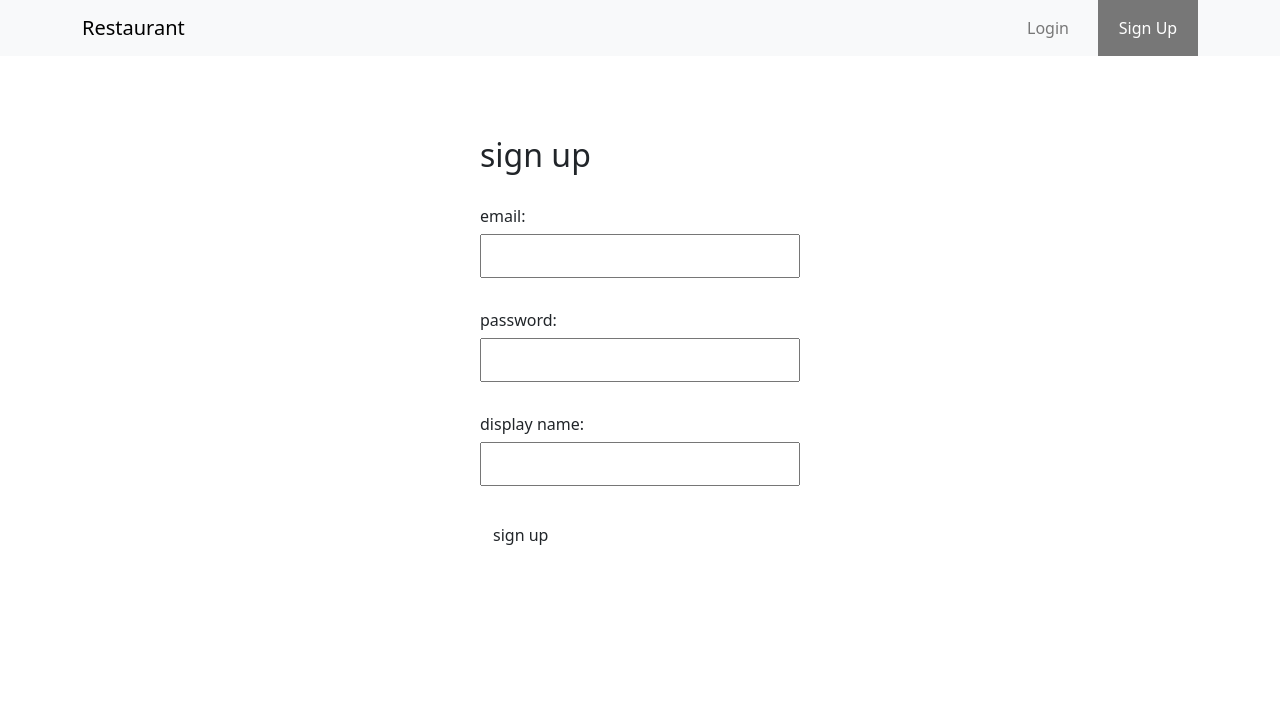
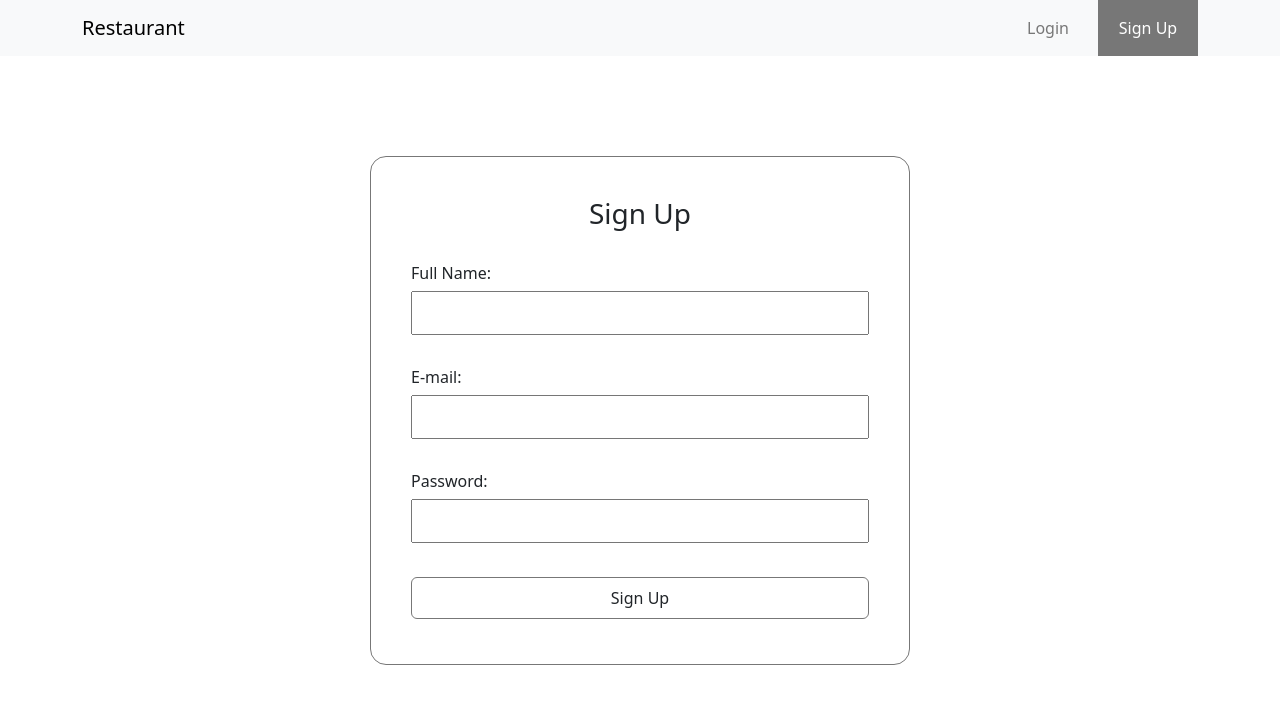
Before and after one commit to zaridatuin/https---github.com-zaridatuin-FinalsBesaDatuin, a React (Create React App) app: page /signup in a window 1280 px wide. Shown: the top 704 px of the page. Built offline with nearby package versions, Linux system fonts and the light colour scheme; no server answers.

Commit message:
login and signup form

```diff
--- a/src/pages/login/Login.js
+++ b/src/pages/login/Login.js
@@ -1,5 +1,5 @@
 import { useState,useRef } from 'react'
-import { useNavigate } from 'react-router-dom'
+import { useNavigate, NavLink } from 'react-router-dom'
 
 // styles
 import styles from './Login.module.css'
@@ -30,24 +30,35 @@ export default function Login() {
 
   return (
       <form onSubmit={handleSubmit} className={styles['login-form']}>
-        <h2>login</h2>
+
+        <h3>Login</h3>
+
         <label>
-          <span>email:</span>
-          <input
-            type="email"
-            ref={email}
-          />
+          <span>E-mail:</span>
+          <input type="email" ref={email} />
         </label>
+
         <label>
-          <span>password:</span>
-          <input
-            type="password"
-            ref={password}
-          />
+          <span>Password:</span>
+          <input type="password" ref={password} />
         </label>
-        { !isPending && <button className="btn">Login</button> }
-        { isPending && <button className="btn" disabled>loading</button> }
-        { error && <p>{error}</p> }
+
+        { !isPending && (
+          <>
+            <button className="btn">Login</button>
+            <NavLink to="/signup"><button className="btn">Sign Up</button></NavLink>
+          </>
+        )}
+
+        { isPending && <button className="btn" disabled>Loading...</button> }
+
+        { error && (
+          <>
+            <br />
+            <p>{error}</p>
+          </>
+        )}
+
       </form>
   )
 }
--- a/src/pages/login/Login.module.css
+++ b/src/pages/login/Login.module.css
@@ -1,7 +1,12 @@
 .login-form {
-    max-width: 360px;
-    margin: 60px auto;
-    padding: 20px;
+    max-width: 540px;
+    margin: 100px auto;
+    padding: 40px;
+    border: 1px solid #777;
+    border-radius: 1em;
+  }
+  .login-form h3 {
+    text-align: center;
   }
   .login-form label {
     display: block;
@@ -17,3 +22,13 @@
     color: #777;
     width: 100%;
   }
+  .login-form button {
+    border: 1px solid #777;
+    padding: 0.5em 1.5em;
+    width: 100%;
+    margin: 0.3em auto;
+  }
+  .login-form button:hover {
+    background-color: #777;
+    color: white;
+  }
--- a/src/pages/signup/Signup.js
+++ b/src/pages/signup/Signup.js
@@ -28,30 +28,26 @@ export default function Signup() {
 
   return (
       <form onSubmit={handleSubmit} className={styles['signup-form']}>
-        <h2>sign up</h2>
+
+        <h3>Sign Up</h3>
+
         <label>
-          <span>email:</span>
-          <input
-              type="email"
-              ref={emailRef}
-          />
+          <span>Full Name:</span>
+          <input type="text" ref={displayNameRef} />
         </label>
+
         <label>
-          <span>password:</span>
-          <input
-              type="password"
-              ref={passwordRef}
-          />
+          <span>E-mail:</span>
+          <input type="email" ref={emailRef} />
         </label>
+
         <label>
-          <span>display name:</span>
-          <input
-              type="text"
-              ref={displayNameRef}
-          />
+          <span>Password:</span>
+          <input type="password" ref={passwordRef} />
         </label>
-        { !isPending && <button className="btn">sign up</button> }
-        { isPending && <button className="btn" disabled>loading</button> }
+
+        { !isPending && <button className="btn">Sign Up</button> }
+        { isPending && <button className="btn" disabled>Loading...</button> }
         { error && <p>{error}</p> }
       </form>
   )
--- a/src/pages/signup/Signup.module.css
+++ b/src/pages/signup/Signup.module.css
@@ -1,7 +1,12 @@
 .signup-form {
-    max-width: 360px;
-    margin: 60px auto;
-    padding: 20px;
+  max-width: 540px;
+  margin: 100px auto;
+  padding: 40px;
+  border: 1px solid #777;
+  border-radius: 1em;
+  }
+  .signup-form h3 {
+    text-align: center;
   }
   .signup-form label {
     display: block;
@@ -17,3 +22,13 @@
     color: #777;
     width: 100%;
   }
+  .signup-form button {
+    border: 1px solid #777;
+    padding: 0.5em 1.5em;
+    width: 100%;
+    margin: 0.3em auto;
+  }
+  .signup-form button:hover {
+    background-color: #777;
+    color: white;
+  }
```
